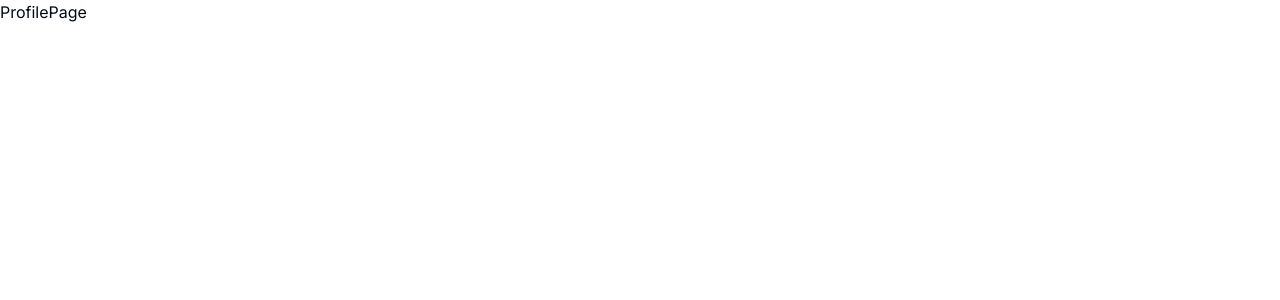
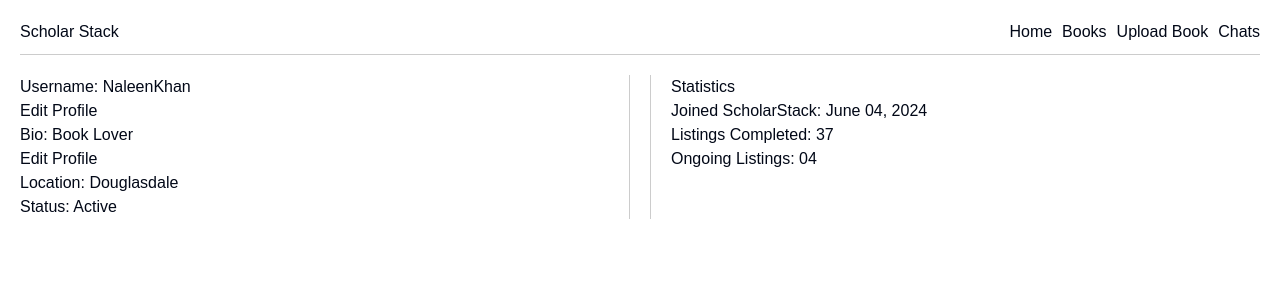
Before and after one commit to somidejb/ScholarStack-Fullstack-WebApp, a Next.js app: page /profile in a window 1280 px wide. Shown: the top 300 px of the page. Built offline with nearby package versions, Linux system fonts and the light colour scheme.

Commit message:
Working on profile page

```diff
--- a/app/(root)/profile/page.tsx
+++ b/app/(root)/profile/page.tsx
@@ -1,9 +1,79 @@
-import React from 'react'
+import React from 'react';
 
 const ProfilePage = () => {
   return (
-    <div>ProfilePage</div>
-  )
+    <div style={styles.container}>
+      <header style={styles.header}>
+        <h1>Scholar Stack</h1>
+        <nav style={styles.nav}>
+          <a href="/">Home</a>
+          <a href="/books">Books</a>
+          <a href="/upload">Upload Book</a>
+          <a href="/chats">Chats</a>
+        </nav>
+      </header>
+
+      <main style={styles.main}>
+        <section style={styles.profileSection}>
+          <h2>Username: NaleenKhan</h2>
+          <button>Edit Profile</button>
+          <p>Bio: Book Lover</p>
+          <button>Edit Profile</button>
+          <p>Location: Douglasdale</p>
+          <p>Status: Active</p>
+        </section>
+
+
+        <section style={styles.statsSection}>
+          <h2>Statistics</h2>
+          <p>Joined ScholarStack: June 04, 2024</p>
+          <p>Listings Completed: 37</p>
+          <p>Ongoing Listings: 04</p>
+        </section>
+      </main>
+    </div>
+  );
 }
 
-export default ProfilePage
+const styles = {
+  container: {
+    fontFamily: 'Arial, sans-serif',
+    padding: '20px',
+  },
+  header: {
+    display: 'flex',
+    justifyContent: 'space-between',
+    alignItems: 'center',
+    borderBottom: '1px solid #ccc',
+    paddingBottom: '10px',
+    marginBottom: '20px',
+  },
+  nav: {
+    display: 'flex',
+    gap: '10px',
+  },
+  main: {
+    display: 'flex',
+    gap: '20px',
+  },
+  profileSection: {
+    flex: 1,
+    borderRight: '1px solid #ccc',
+    paddingRight: '20px',
+  },
+  listingsSection: {
+    flex: 2,
+  },
+  listing: {
+    borderBottom: '1px solid #ccc',
+    paddingBottom: '10px',
+    marginBottom: '10px',
+  },
+  statsSection: {
+    flex: 1,
+    borderLeft: '1px solid #ccc',
+    paddingLeft: '20px',
+  },
+};
+
+export default ProfilePage;
```
